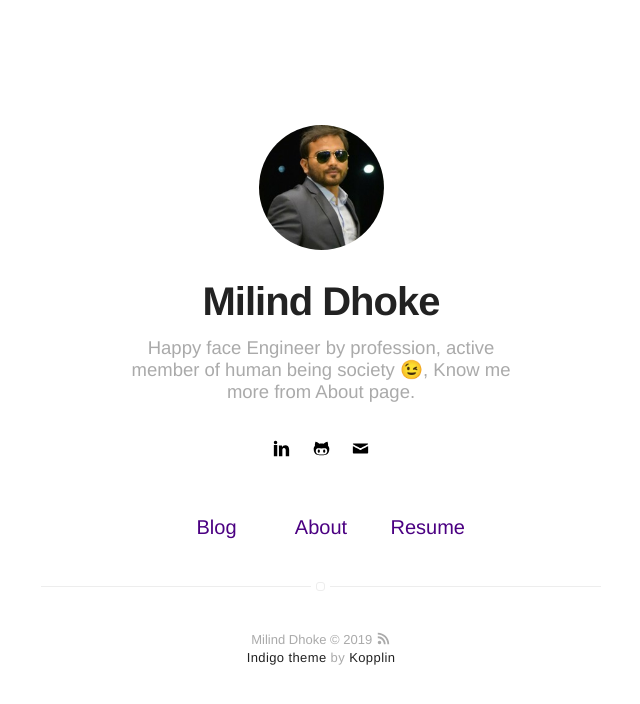
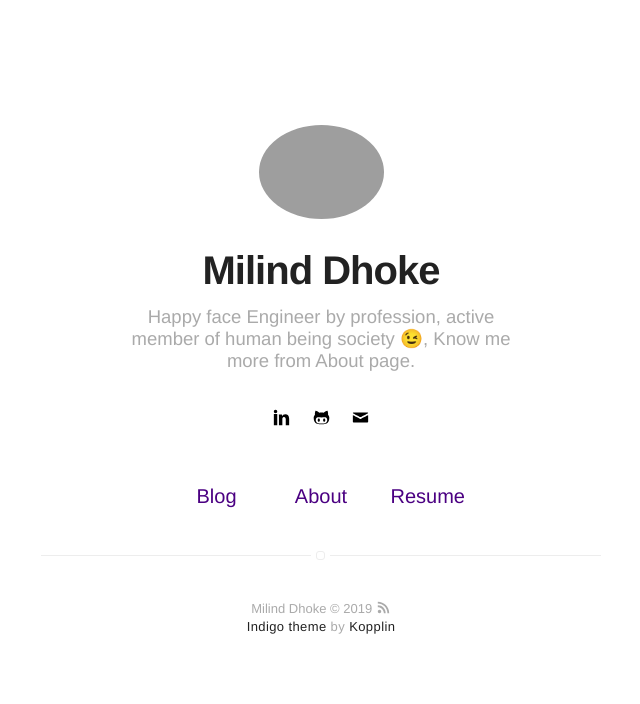
Before and after one commit to dmilind/dmilind.github.io, a Jekyll site: the page built from index.html, in a window 1280 px wide. Shown: the top 704 px of the page, without its empty margins (319-959 px from the left). Built offline with Jekyll 4.4.1, drawn with Linux system fonts in a browser that asks for light colours.

Commit message:
Update _config.yml

```diff
--- a/_config.yml
+++ b/_config.yml
@@ -8,7 +8,7 @@ description: Something about me!
 # if it's an external image, update below for true
 # better with square images
 external-image: false
-picture: assets/images/profile.jpg
+picture: assets/images/profileOne.jpg
 about-picture: assets/images/me.jpg
 
 # If you want to include your resume, set to true
@@ -59,7 +59,7 @@ authors:
         name: Milind Dhoke
         bio: Happy face Engineer by profession, active member of human being community
         external-image: false
-        picture: assets/images/profile.jpg
+        picture: assets/images/profileOne.jpg
         twitter: milinddhoke
 
 
```
